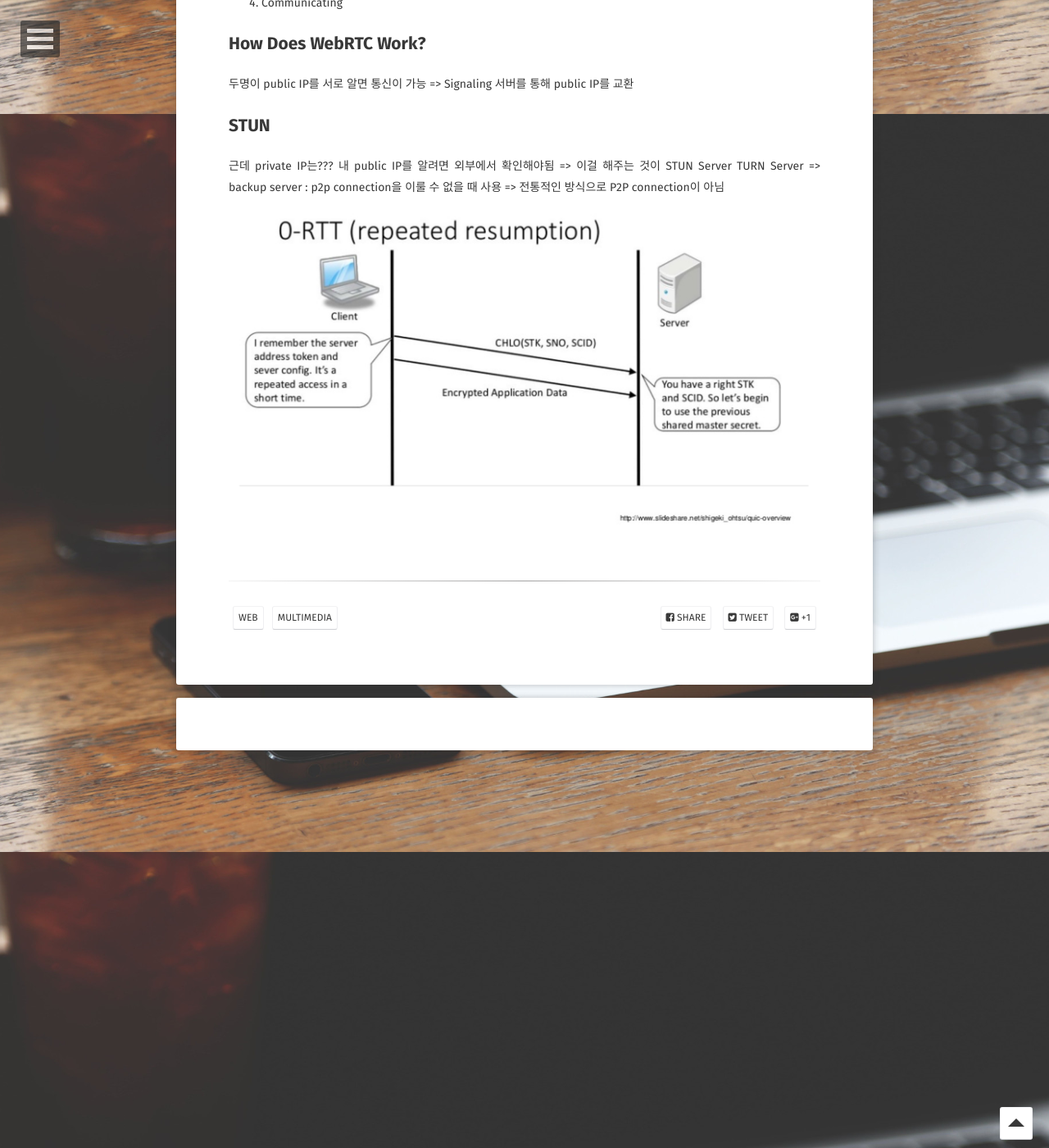
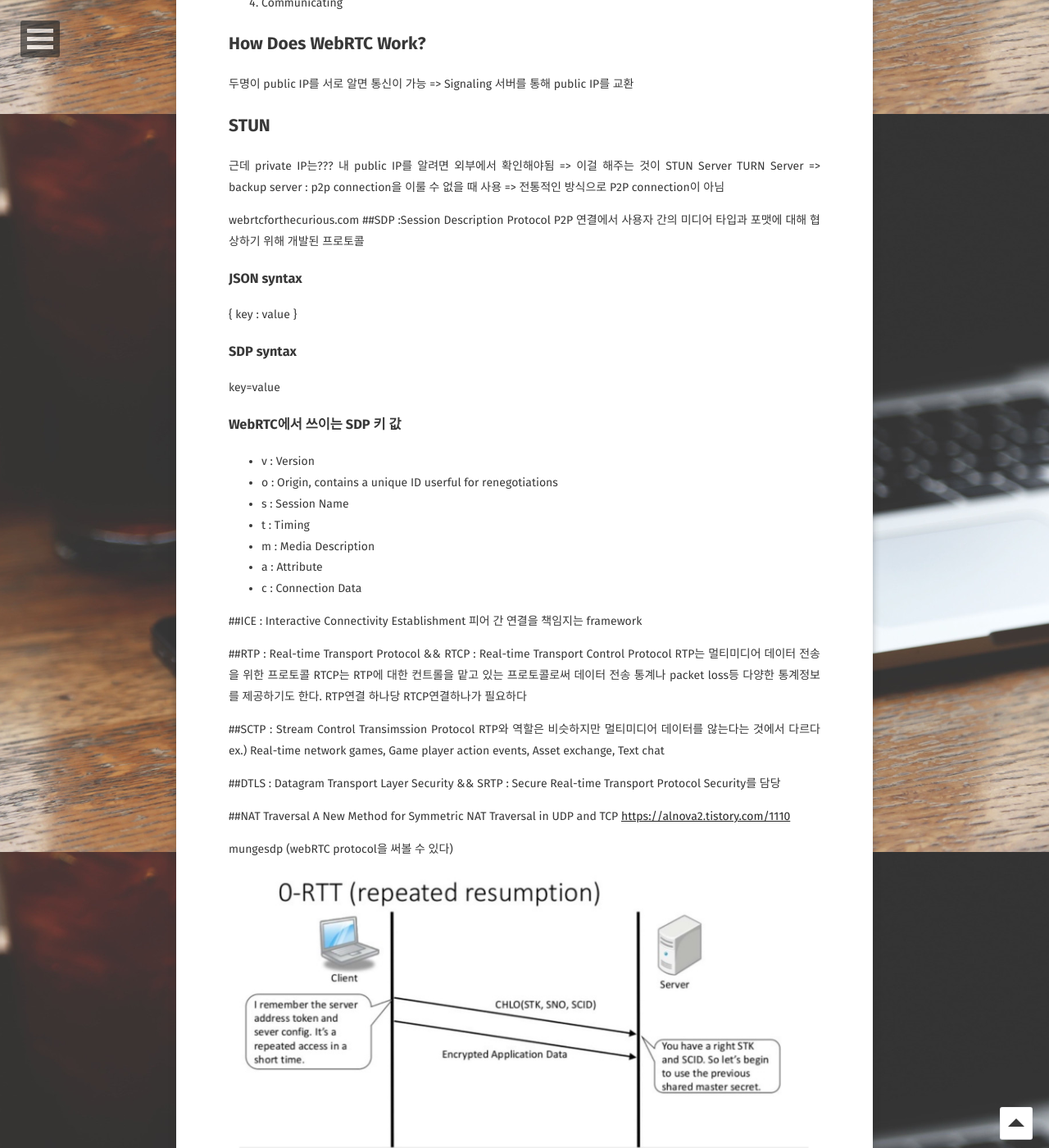
Before and after one commit to revol300/revol300.github.io, a Jekyll site: the page built from _posts/webRTC/2021-01-07-webRTC.md, in a window 1280 px wide and 1400 px high, scrolled down 761 px. Shown: the whole window at 82% size. Built offline with Jekyll 4.4.1, drawn with Linux system fonts in a browser that asks for light colours; nearby versions of some CDN libraries; some web fonts are replaced; comment, search, counter and statistics services are not loaded.

Commit message:
document merge

```diff
--- a/_posts/webRTC/2021-01-07-webRTC.md
+++ b/_posts/webRTC/2021-01-07-webRTC.md
@@ -30,6 +30,45 @@ tag:
 근데 private IP는??? 내 public IP를 알려면 외부에서 확인해야됨 => 이걸 해주는 것이 STUN Server
 TURN Server => backup server  : p2p connection을 이룰 수 없을 때 사용 => 전통적인 방식으로 P2P connection이 아님
 
+webrtcforthecurious.com
+##SDP :Session Description Protocol
+P2P 연결에서 사용자 간의 미디어 타입과 포맷에 대해 협상하기 위해 개발된 프로토콜
+### JSON syntax
+{
+  key : value
+}
 
+### SDP syntax
+key=value
+
+### WebRTC에서 쓰이는 SDP 키 값
+- v : Version
+- o : Origin, contains a unique ID userful for renegotiations
+- s : Session Name
+- t : Timing
+- m : Media Description
+- a : Attribute
+- c : Connection Data
+
+##ICE : Interactive Connectivity Establishment
+피어 간 연결을 책임지는 framework
+
+##RTP : Real-time Transport Protocol && RTCP : Real-time Transport Control Protocol
+RTP는 멀티미디어 데이터 전송을 위한 프로토콜
+RTCP는 RTP에 대한 컨트롤을 맡고 있는 프로토콜로써 데이터 전송 통계나 packet loss등 다양한 통계정보를 제공하기도 한다.
+RTP연결 하나당 RTCP연결하나가 필요하다
+
+##SCTP : Stream Control Transimssion Protocol
+RTP와 역할은 비슷하지만 멀티미디어 데이터를 않는다는 것에서 다르다
+ex.) Real-time network games, Game player action events, Asset exchange, Text chat
+
+##DTLS : Datagram Transport Layer Security && SRTP : Secure Real-time Transport Protocol
+Security를 담당
+
+##NAT Traversal
+A New Method for Symmetric NAT Traversal in UDP and TCP
+[https://alnova2.tistory.com/1110](https://alnova2.tistory.com/1110)
+
+mungesdp (webRTC protocol을 써볼 수 있다)
 
 ![quic-1rtt](/assets/img/postImages/quic-0rtt.png)
```
Also changed, not shown: _posts/webrtc.md (deleted, +0 -40 lines).
